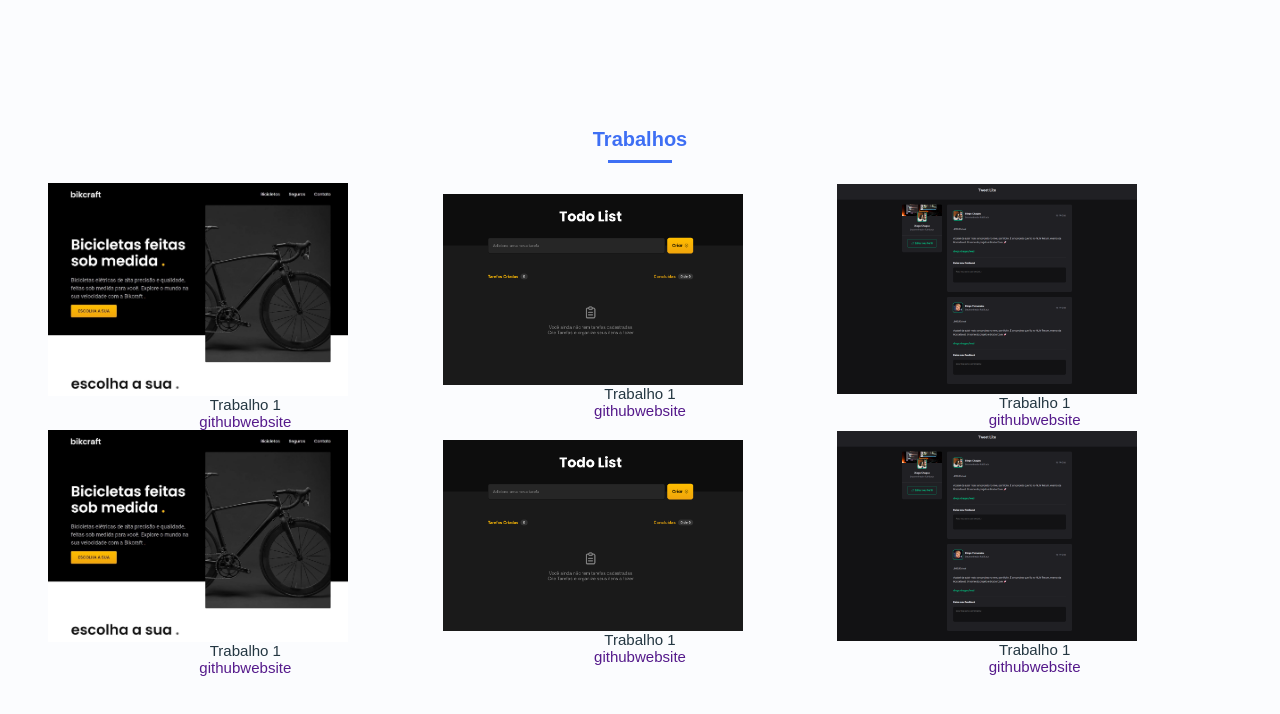
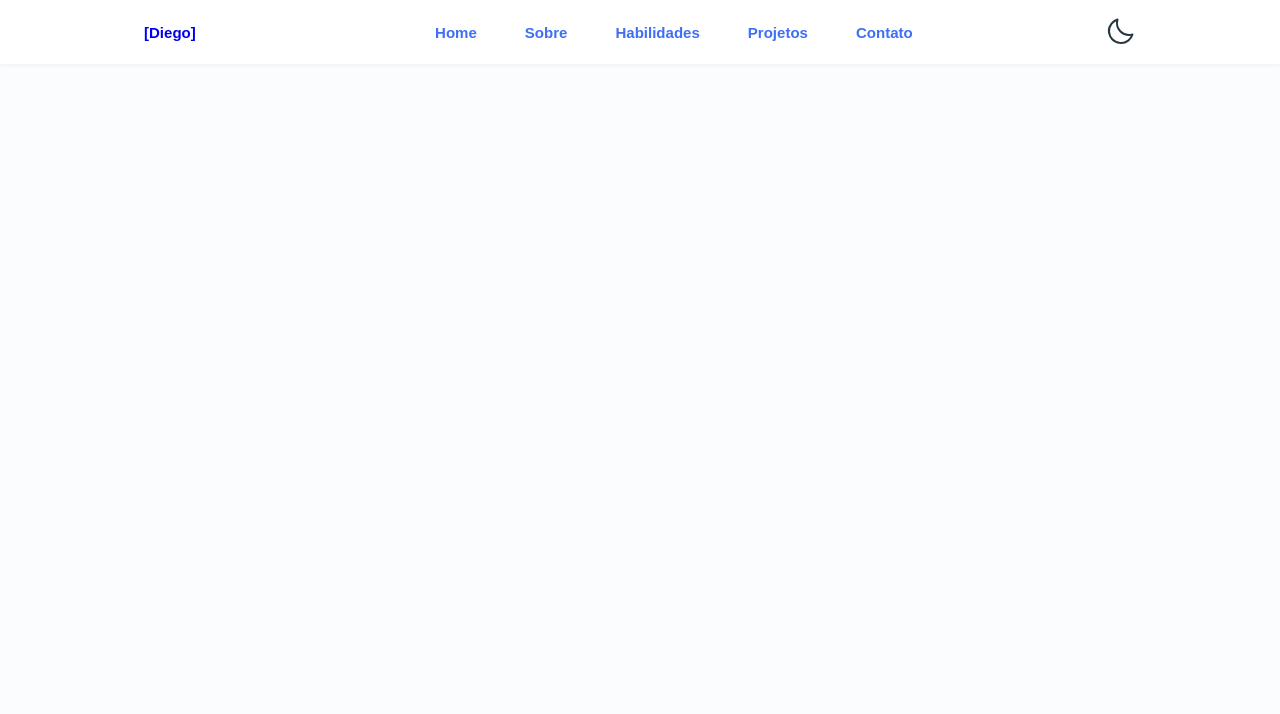
Before and after one commit to diegofchagas/portifolio-react, a React (Vite) app: page / in a window 1280 px wide. Shown: the top 714 px of the page. Built offline with nearby package versions, Linux system fonts and the light colour scheme.

Commit message:
adicionado componente heading e mudancas na estrutura do codigo

```diff
--- a/src/App.jsx
+++ b/src/App.jsx
@@ -1,19 +1,19 @@
 import './App.css'
-//import Header from './components/Header'
+import Header from './components/Header'
 //import Home from './components/Home'
 //import About from './components/About'
 //import Skills from './components/Skills'
-import Works from './components/Works'
+//import Works from './components/Works'
 
 function App() {
 
   return (
     <>
-     {/* <Header/> */}
+     <Header/>
      {/* <Home/> */}
      {/* <About/> */}
      {/* <Skills/> */}
-     <Works/>
+     {/* <Works/> */}
     </>
   )
 }
--- a/src/components/Works/index.jsx
+++ b/src/components/Works/index.jsx
@@ -1,13 +1,14 @@
 import bike from "../../assets/bikcraft.jpg"
 import todo from "../../assets/todo-list.png"
 import tweetLite from "../../assets/tweetLite.png"
+import  Heading  from "../Common/Title/index"
 
 import * as S from "./styles"
 
 const Works = () => {
   return (
     <S.Section>
-      <h2>Trabalhos</h2>
+     <Heading text="Trabalhos"/>
       <S.Projects>
         <div>
           <img src={bike} alt="" />
--- a/src/globalStyle.jsx
+++ b/src/globalStyle.jsx
@@ -17,7 +17,7 @@ html{
 }
 
 body{
-  margin:${({ theme }) => theme.sizes.headerHeight};
+  margin:${({ theme }) => theme.sizes.headerHeight} 0 0 0;
   font-family: ${({ theme }) => theme.sizes.bodyFont};
   font-size:${({ theme }) => theme.sizes.normalFontSize};
   color: ${({ theme }) => theme.colors.secondary};
```
Also changed, not shown: src/components/Common/Title/index.jsx (added, +10 -0 lines), src/components/Common/Title/styles.jsx (added, +28 -0 lines), .eslintrc.cjs.
